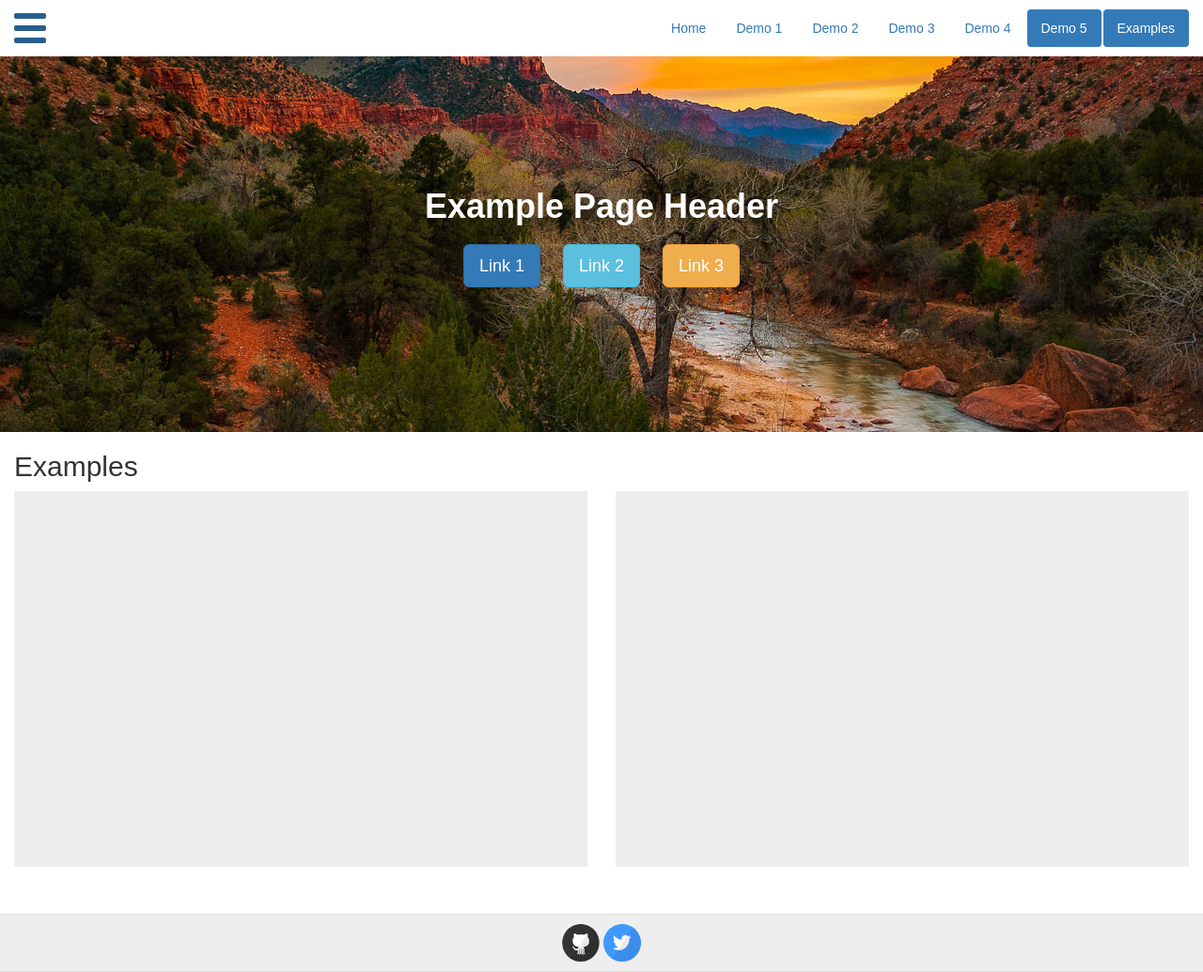
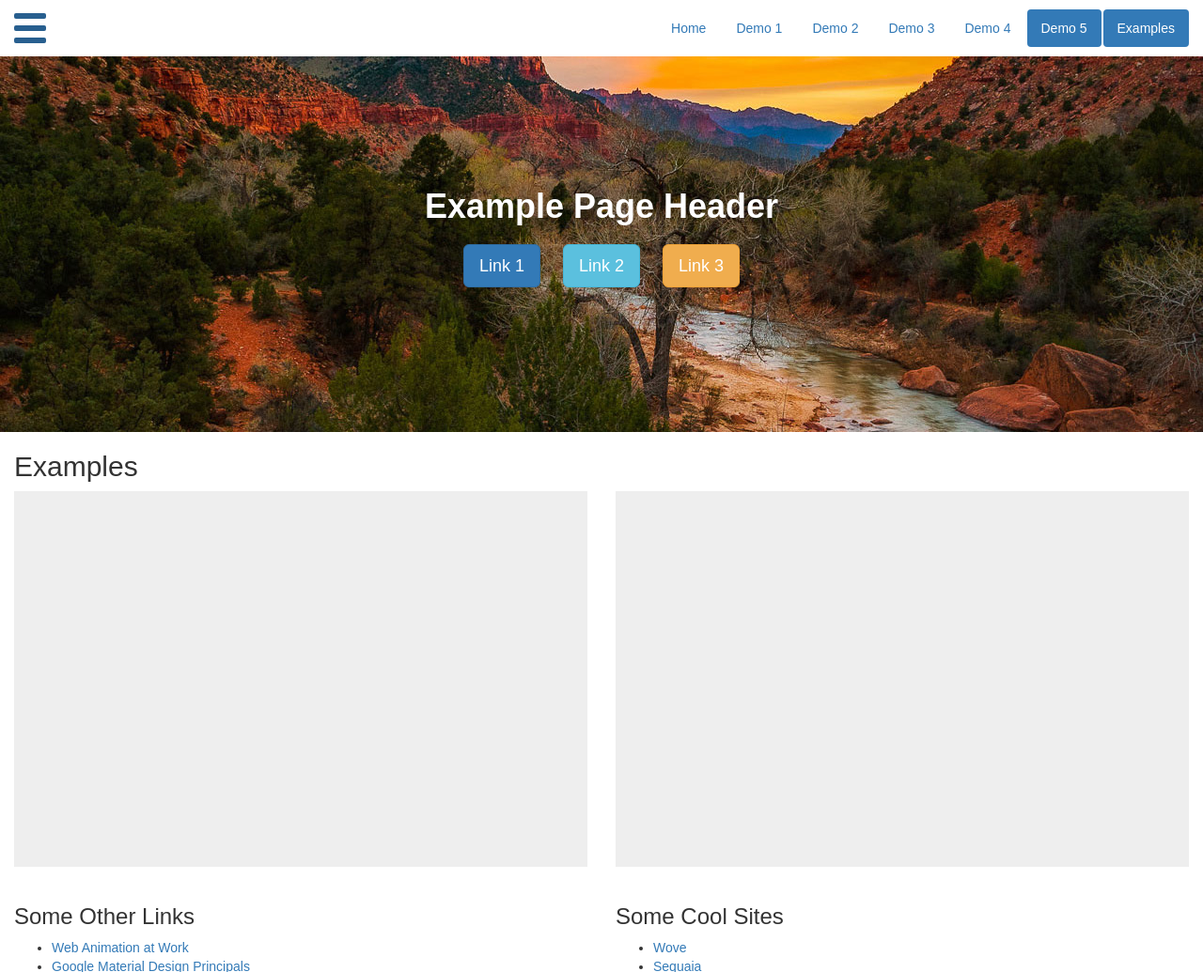
Before and after one commit to sgengler/site-polish, a Jekyll site: the page built from _posts/2015-10-5-examples.html, in a window 1280 px wide. Shown: the top 1035 px of the page at 94% size. Built offline with Jekyll 4.4.1, drawn with Linux system fonts in a browser that asks for light colours; nearby versions of some CDN libraries; Markdown is read by kramdown in place of the engine named in the settings; some of the changed text lies outside the part shown; grey boxes are pictures that could not be loaded.

Commit message:
update demos

```diff
--- a/_posts/2015-10-5-examples.html
+++ b/_posts/2015-10-5-examples.html
@@ -15,4 +15,27 @@
       <div data-height="400" data-theme-id="0" data-slug-hash="dPqdPd" data-default-tab="result" data-user="keenode" class='codepen'></div>
     </div>
   </div>
+
+  <div class="col-xs-12 col-sm-6">
+    <div class="page-header">
+      <h3>Some Other Links</h3>
+      <ul>
+        <li><a href="http://alistapart.com/article/web-animation-at-work">Web Animation at Work</a></li>
+        <li><a href="https://www.google.com/design/spec/material-design/introduction.html#introduction-principles">Google Material Design Principals</a></li>
+        <li><a href="http://www.smashingmagazine.com/2013/10/smart-transitions-in-user-experience-design/">Smart Transitions In User Experience Design</a></li>
+        <li><a href="https://cssanimation.rocks/principles/">Animation Principles for the Web</a></li>
+      </ul>
+    </div>
+  </div>
+  <div class="col-xs-12 col-sm-6">
+    <div class="page-header">
+      <h3>Some Cool Sites</h3>
+      <ul>
+        <li><a href="http://www.wove.com/">Wove</a></li>
+        <li><a href="https://www.sequoiacap.com/">Sequaia</a></li>
+        <li><a href="https://www.yourprimer.com/">Google Primer</a></li>
+      </ul>
+    </div>
+  </div>
+
 </div>
--- a/_sass/_base.scss
+++ b/_sass/_base.scss
@@ -83,3 +83,52 @@
 h1 {
   font-weight: bold;
 }
+
+
+
+.wrapper {
+  width: 100%;
+  transition: margin 0.4s;
+  position: relative;
+  .menu-open & {
+    margin-left: 500px;
+  }
+}
+
+
+.hero {
+  position: relative;
+  text-align: center;
+  background-size: cover;
+  width: 100%;
+  height: 400px;
+  &__content {
+    position: absolute;
+    top: 50%;
+    width: 100%;
+    margin-top: -80px;
+  }
+  &__header {
+    color: #fff;
+    margin-bottom: 20px;
+  }
+  &.loaded {
+    opacity: 1;
+  }
+
+  &__links {
+    li {
+      display: inline-block;
+      margin: 0 10px;
+    }
+  }
+
+  &__bg {
+    position: absolute;
+    width: 100%;
+    height: 100%;
+    left: 0;
+    top: 0;
+    background: url(images/img1.jpg) no-repeat center center;
+  }
+}
--- a/js/main.js
+++ b/js/main.js
@@ -1,11 +1,13 @@
 (function($) {
 
+//setting up menu on/off class
 
   $('#burger').on('click', function(e) {
     e.preventDefault();
     $('body').toggleClass('menu-open');
   })
 
+  //for animated burger
   $('.burger-menu').on('click', function() {
     var el = $(this);
     el.toggleClass('burger-active');
@@ -19,20 +21,23 @@
   });
 
 
+//Old school way of detecting load
+
   var bgLoadDetect = function() {
     var el = $(this),
       src = el.css('background-image').replace(/(^url\()|(\)$|[\"\'])/g, '');
     $('<img/>').one('load', function() {
-      console.log('Load Check 1')
+      // Image has loaded;
     }).attr('src', src);
   }
+  $(".js--load-check").each(bgLoadDetect);
 
-  $(".js--load-check").each(bgLoadDetect);
+
+//Plugins make it easer :)
 
   $(".js--load-check").waitForImages(true).done(function() {
     $(this).addClass('loaded');
   });
 
-  $('body').addClass('active');
 
 })(jQuery);
--- a/style.scss
+++ b/style.scss
@@ -1,61 +1,10 @@
 ---
 ---
 
-//
-// IMPORTS
-//
 
 @import "variables";
 @import "base";
 @import "burger";
-
-.wrapper {
-  width: 100%;
-  transition: margin 0.4s;
-  position: relative;
-  .menu-open & {
-    margin-left: 500px;
-  }
-}
-
-
-.hero {
-  position: relative;
-  text-align: center;
-  background-size: cover;
-  width: 100%;
-  height: 400px;
-  &__content {
-    position: absolute;
-    top: 50%;
-    width: 100%;
-    margin-top: -80px;
-  }
-  &__header {
-    color: #fff;
-    margin-bottom: 20px;
-  }
-  &.loaded {
-    opacity: 1;
-  }
-
-  &__links {
-    li {
-      display: inline-block;
-      margin: 0 10px;
-    }
-  }
-
-  &__bg {
-    position: absolute;
-    width: 100%;
-    height: 100%;
-    left: 0;
-    top: 0;
-    background: url(images/img1.jpg) no-repeat center center;
-  }
-}
-
 
 
 .demo-1 {
@@ -100,18 +49,20 @@
   }
 }
 
+@keyframes slideup {
+  from {
+    transform: translateY(30px);
+  }
+}
 
+@keyframes fadeIn {
+  from {opacity: 0}
+}
 
 .demo-3 {
   .hero {
     &__content {
-      transition: transform 1s, opacity 3s;
-      opacity: 0;
-      transform: translateY(30px);
-      .active & {
-        opacity: 1;
-        transform: translateY(0);
-      }
+      animation: slideup 0.6s, fadeIn 2s;
     }
   }
 }
@@ -119,26 +70,38 @@
 
 $ease-out-back: cubic-bezier(0.175, 0.885, 0.320, 1.275);
 
+@keyframes slideup1 {
+  from {
+    transform: translateY(30px);
+    opacity: 0;
+  }
+}
+@keyframes slideup2 {
+  0%, 10% {
+    transform: translateY(30px);
+    opacity: 0;
+  }
+}
+@keyframes slideup3 {
+  0%, 20% {
+    transform: translateY(30px);
+    opacity: 0;
+  }
+}
+
 .demo-4 {
   .hero {
     &__content {
-      transition-timing-function: $ease-out-back;
+      animation: slideup 1s $ease-out-back, fadeIn 2s;
     }
     &__links {
       li {
-        transition: opacity 3s, transform 1s;
-        transition-timing-function: $ease-out-back;
-        opacity: 0;
-        transform: translateY(30px);
+        animation: slideup1 1s $ease-out-back;
         &:nth-child(2) {
-          transition-delay: 0.1s
+          animation-name: slideup2;
         }
         &:nth-child(3) {
-          transition-delay: 0.2s
-        }
-        .active & {
-          opacity: 1;
-          transform: translateY(0);
+          animation-name: slideup3;
         }
       }
     }
@@ -153,28 +116,28 @@
 }
 
 
+@keyframes focusIn {
+  from {
+    opacity: 0;
+    -webkit-filter: blur(50px);
+  }
+}
+
+@keyframes slide-up-delay {
+  0%, 50% {
+    transform: translateY(30px);
+    opacity: 0;
+  }
+}
+
 .demo-5 {
   .hero {
     &__content {
-      transition: -webkit-filter 1s 0.4s, opacity 0.6s 0.4s;
-      -webkit-filter: blur(50px);
-      opacity: 0;
+      animation: focusIn 1.5s;
       will-change: -webkit-filter;
-      .active & {
-        -webkit-filter: blur(0);
-        opacity: 1;
-      }
     }
     &__links {
-        transition: transform 0.6s, opacity 0.8s;
-        transition-delay: 1s;
-        transition-timing-function: $ease-out-back;
-        opacity: 0;
-        transform: translateY(20px);
-      .active & {
-        opacity: 1;
-        transform: translateY(0);
-      }
+        animation: slide-up-delay 2s $ease-out-back;
     }
   }
 }
```
